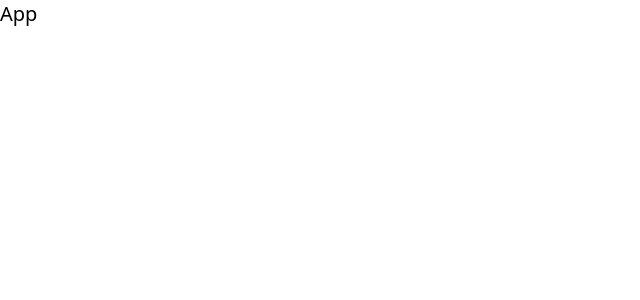
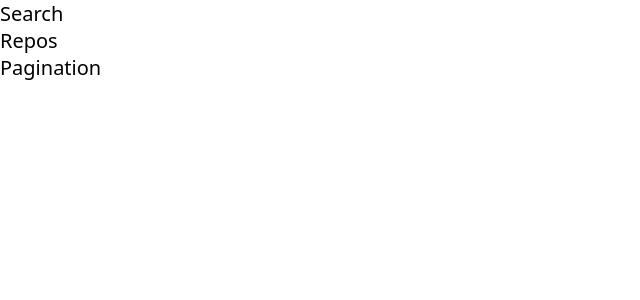
Before and after one commit to m1xa4kala/GitHubRepos, a React app: page / in a window 1280 px wide. Shown: the top 300 px of the page, without its empty margins (0-640 px from the left). Built offline with nearby package versions, Linux system fonts and the light colour scheme.

Commit message:
added Main page and components

```diff
--- a/src/App.jsx
+++ b/src/App.jsx
@@ -1,5 +1,11 @@
 import React from 'react'
+import { Route, Routes } from 'react-router-dom'
+import Main from './pages/Main'
 
 export default function App() {
-  return <div>App</div>
+  return (
+    <Routes>
+      <Route path="/" element={<Main />} />
+    </Routes>
+  )
 }
--- /dev/null
+++ b/src/components/Pagination/Pagination.jsx
@@ -0,0 +1,5 @@
+import React from 'react'
+
+export default function Pagination() {
+  return <div>Pagination</div>
+}
--- /dev/null
+++ b/src/components/Repos/Repos.jsx
@@ -0,0 +1,5 @@
+import React from 'react'
+
+export default function Repos() {
+  return <div>Repos</div>
+}
--- /dev/null
+++ b/src/components/Search/Search.jsx
@@ -0,0 +1,7 @@
+import React from 'react'
+
+export default function Search() {
+  return (
+    <div>Search</div>
+  )
+}
--- a/src/index.js
+++ b/src/index.js
@@ -2,6 +2,7 @@ import { createRoot } from 'react-dom/client'
 import React, { StrictMode } from 'react'
 import App from './App'
 import { Provider } from 'react-redux'
+import { BrowserRouter as Router } from 'react-router-dom'
 import { store } from './redux'
 import './index.scss'
 
@@ -10,7 +11,9 @@ const root = createRoot(document.getElementById('root'))
 root.render(
   <Provider store={store}>
     <StrictMode>
-      <App />
+      <Router>
+        <App />
+      </Router>
     </StrictMode>
   </Provider>
 )
--- /dev/null
+++ b/src/pages/Main.jsx
@@ -0,0 +1,22 @@
+import React from 'react'
+import Pagination from '../components/Pagination/Pagination'
+import Repos from '../components/Repos/Repos'
+import Search from '../components/Search/Search'
+
+export default function Main() {
+  return (
+    <div className="container">
+      <div className="main">
+        <div className="main__search">
+          <Search />
+        </div>
+        <div className="main__repos">
+          <Repos />
+        </div>
+        <div className="main__pagination">
+          <Pagination />
+        </div>
+      </div>
+    </div>
+  )
+}
```
Also changed, not shown: src/components/Pagination/pagination.scss (added), src/components/Repos/repos.scss (added), src/components/Search/search.scss (added).
